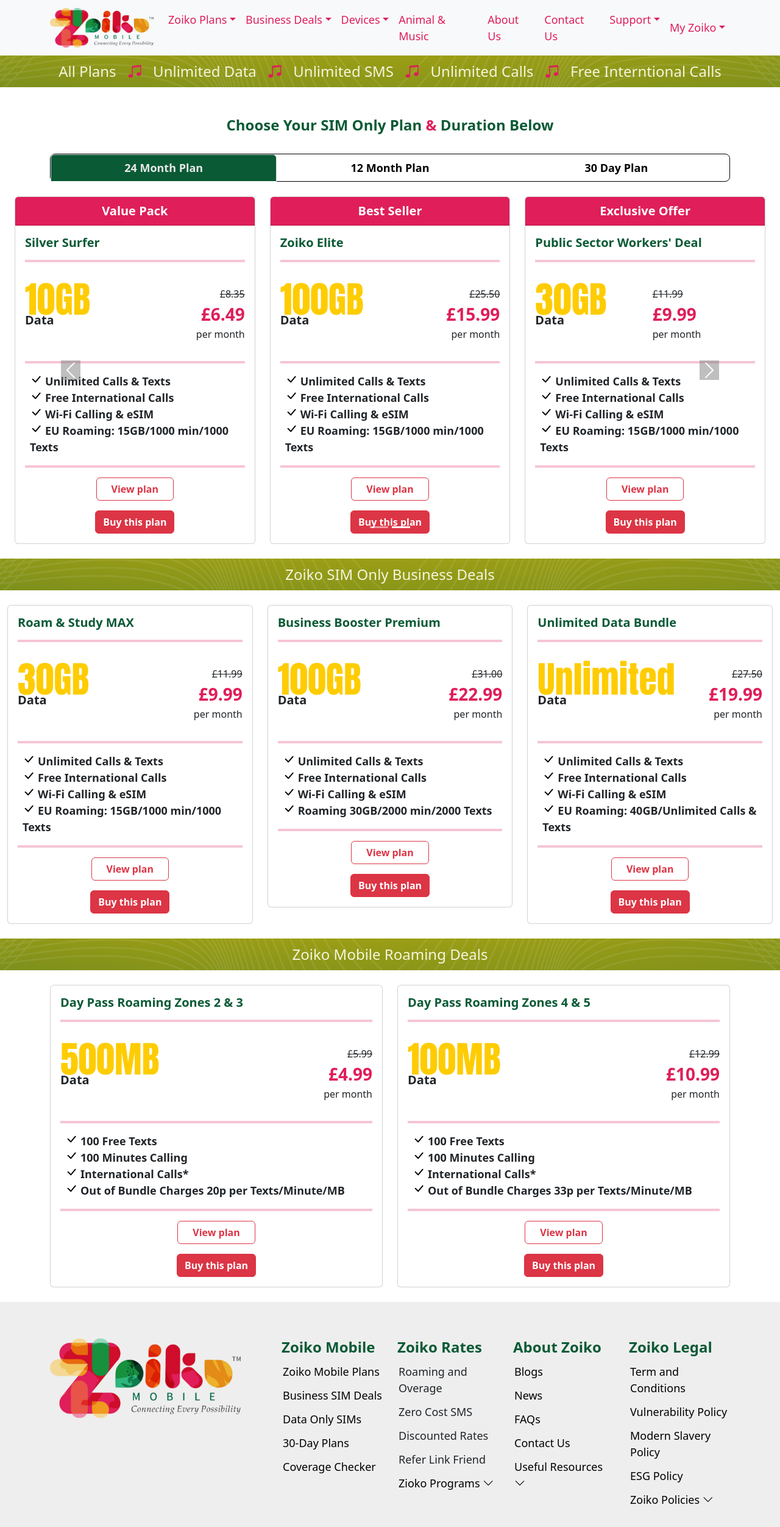
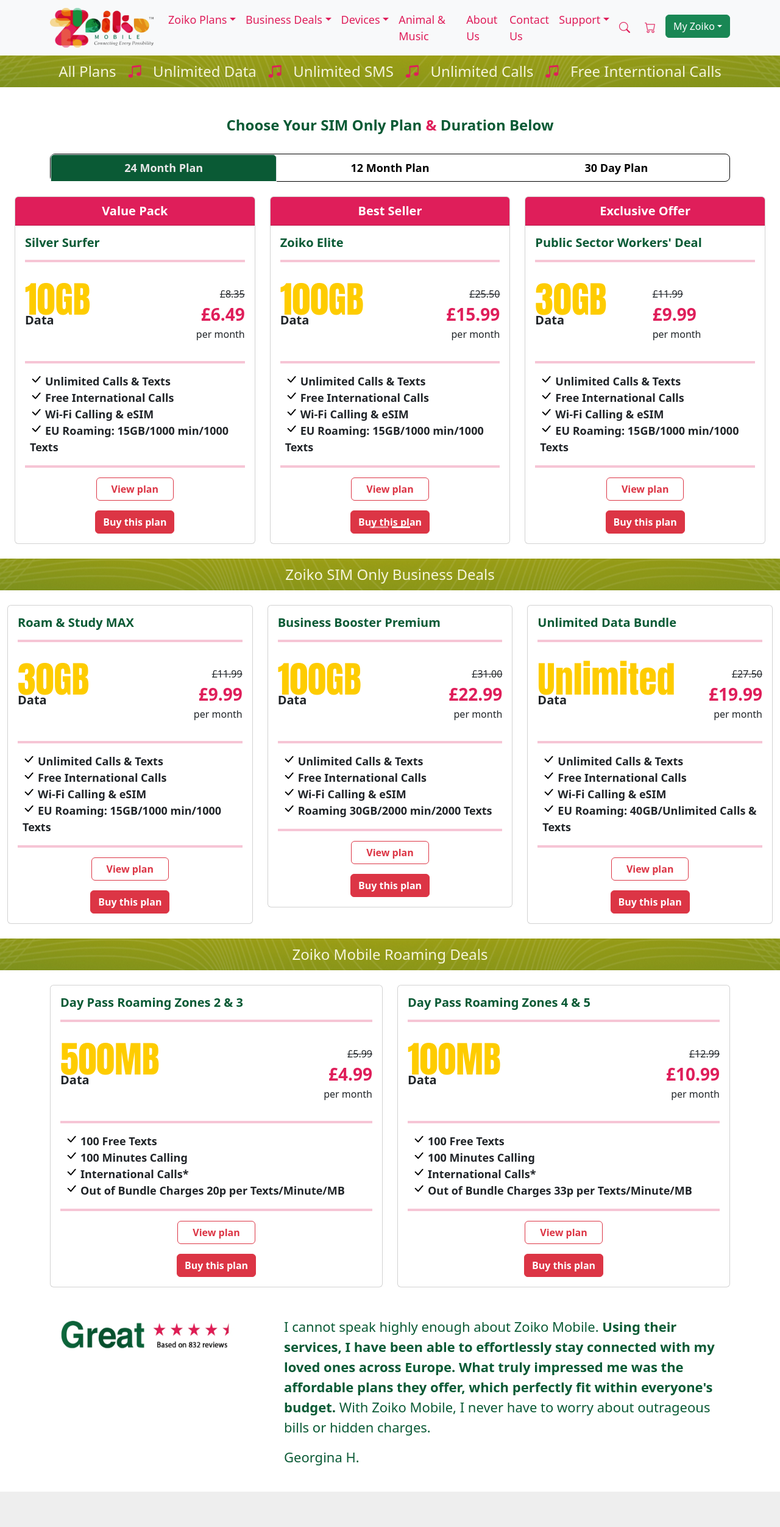
Before and after one commit to Euronoxx/zmuk, a Next.js app: page /plans in a window 1280 px wide. Shown: the top 2504 px of the page at 61% size. Built offline with nearby package versions, Linux system fonts and the light colour scheme.

Commit message:
Top menu items updated

```diff
--- a/app/about-us/page.js
+++ b/app/about-us/page.js
@@ -5,10 +5,15 @@
 import Image from "next/image";
 import Link from "next/link";
 import HeadBar from "../components/HeadBar";
+import Head from "next/head";
 
 const about = () => {
     return (
         <>
+        <Head>
+            <title>Zoiko Mobile | About Us</title>
+            <meta name="description" content="Zoiko Mobile UK | Powered by Euronoxx Group" />
+        </Head>
         <Header />
         <HeadBar text={<>The Zoiko Philosophy <span className="msicon"><i className="bi bi-music-note-beamed"></i></span> Innovate <span className="msicon"><i className="bi bi-music-note-beamed"></i></span> Connect <span className="msicon"><i className="bi bi-music-note-beamed"></i></span> Communicate</>} />
         <Container fluid className="p-0">
--- a/app/business-deals-data-only-sims/page.js
+++ b/app/business-deals-data-only-sims/page.js
@@ -186,7 +186,7 @@
                         </Carousel.Item>
                     </Carousel>
                 </div>
-                <div id="menu1" className="tab-pane active" aria-current="page">
+                <div id="menu1" className="tab-pane active mt-4" aria-current="page">
                     <Carousel>
                         <Carousel.Item>
                             <Row>
--- a/app/components/Header.js
+++ b/app/components/Header.js
@@ -131,8 +131,14 @@
                     </ul>
 
                     <ul className="navbar-nav ms-auto">
+                        <li className="nav-item">
+                            <Link href={"#"} className="nav-link"><i class="bi bi-search"></i></Link>
+                        </li>
+                        <li className="nav-item">
+                            <Link href={"#"} className="nav-link px-3"><i class="bi bi-cart"></i></Link>
+                        </li>
                         <li className="nav-item dropdown">
-                            <Link className="nav-link dropdown-toggle mainmenu" href="#" id="navbarDropdown" role="button" data-bs-toggle="dropdown" aria-expanded="false">My Zoiko</Link>
+                        <button class="btn btn-success dropdown-toggle" type="button" id="dropdownMenuButton1" data-bs-toggle="dropdown" aria-expanded="false">My Zoiko</button>
                             <ul className="dropdown-menu" aria-labelledby="navbarDropdown">
                                 <li><Link className="dropdown-item" href="/login">Login</Link></li>
                                 <li><Link className="dropdown-item" href="/register">Register</Link></li>
--- a/app/components/carouselsimplans.js
+++ b/app/components/carouselsimplans.js
@@ -23,7 +23,7 @@
         <Container fluid className="px-4">
             <div className="tab-content simplandeal">
                 <div id="home" className="tab-pane active" aria-current="page">
-                    <Carousel>
+                    <Carousel controls={false}>
                         <Carousel.Item>
                             <Row>
                                 <Col>
--- a/app/globals.css
+++ b/app/globals.css
@@ -400,7 +400,7 @@
 }
 .bigredlt {
   color: #DF1E5A;
-  font-size: 24px;
+  font-size: 22px;
   font-weight: 600;
   line-height: 24px;
 }
@@ -631,13 +631,11 @@
   padding-bottom: 60px;
   font-size: 18px;
 }
-
 .footer ul li {
   list-style-type: none;
   margin-left: -30px;
   margin-bottom: 20px;
 }
-
 .footer p {
   margin-top: 30px;
 }
--- a/app/page.js
+++ b/app/page.js
@@ -10,11 +10,17 @@
 import PhoneSlider from "./components/PhoneSlider";
 import BusinessSims from "./components/BusinessSims";
 import CustomerCare from "./components/CustomerCare";
+import Head from "next/head";
 
 export default function Home() {
 
   return (
     <>
+    <Head>
+      <title>Zoiko Mobile | Home</title>
+      <meta name="description" content="Zoiko Mobile UK | Powered by Euronoxx Group" />
+      <meta name="viewport" content="initial-scale=1.0, width=device-width" />
+    </Head>
     <Header />
     <Homebanner />
     <Plansection />
--- a/app/plans/page.js
+++ b/app/plans/page.js
@@ -1,11 +1,12 @@
 "use client"
 import React from "react";
-import { Container, Row, Col } from "react-bootstrap";
+import { Container, Row, Col, Carousel, CarouselItem } from "react-bootstrap";
 import Link from "next/link";
 import Header from "../components/Header";
 import Footer from "../components/Footer";
 import Carouselsimplan from "../components/carouselsimplans";
 import HeadBar from "../components/HeadBar";
+import Image from "next/image";
 
 const plans = () => {
     return (
@@ -149,6 +150,32 @@
                 </Col>
             </Row>
         </Container>
+        <Container className="p-4">
+            <Carousel controls={false}>
+                <CarouselItem>
+                    <Row>
+                        <Col md={4} sm={12} xs={12}>
+                            <Image src={"/img/star-rating.png"} width={300} height={60} alt="Rating" />
+                        </Col>
+                        <Col md={8} sm={12} xs={12}>
+                            <p className="txtgreen green18">Zoiko Mobile has exceeded my expectations. <b>Not only do they offer great value-for-money deals, but their service is top-notch.</b> Setting up and changing tariffs has never been easier &mdash; a few simple steps and you&apos;re good to go. What truly sets Zoiko Mobile apart is the inclusion of unlimited text, picture messages, and calls in all their plans. Plus, as the UK&apos;s best-rated mobile network, they ensure reliable coverage wherever I go.</p>
+                            <p className="txtgreen green18">Kärt J.</p>
+                        </Col>
+                    </Row>
+                </CarouselItem>
+                <CarouselItem>
+                    <Row>
+                        <Col md={4} sm={12} xs={12}>
+                            <Image src={"/img/star-rating.png"} width={300} height={60} alt="Rating" />
+                        </Col>
+                        <Col md={8} sm={12} xs={12}>
+                            <p className="txtgreen green18">I cannot speak highly enough about Zoiko Mobile. <b>Using their services, I have been able to effortlessly stay connected with my loved ones across Europe. What truly impressed me was the affordable plans they offer, which perfectly fit within everyone&apos;s budget. </b>With Zoiko Mobile, I never have to worry about outrageous bills or hidden charges.</p>
+                            <p className="txtgreen green18">Georgina H.</p>
+                        </Col>
+                    </Row>
+                </CarouselItem>
+            </Carousel>
+        </Container>
         <Footer />
         </>
     );
```
